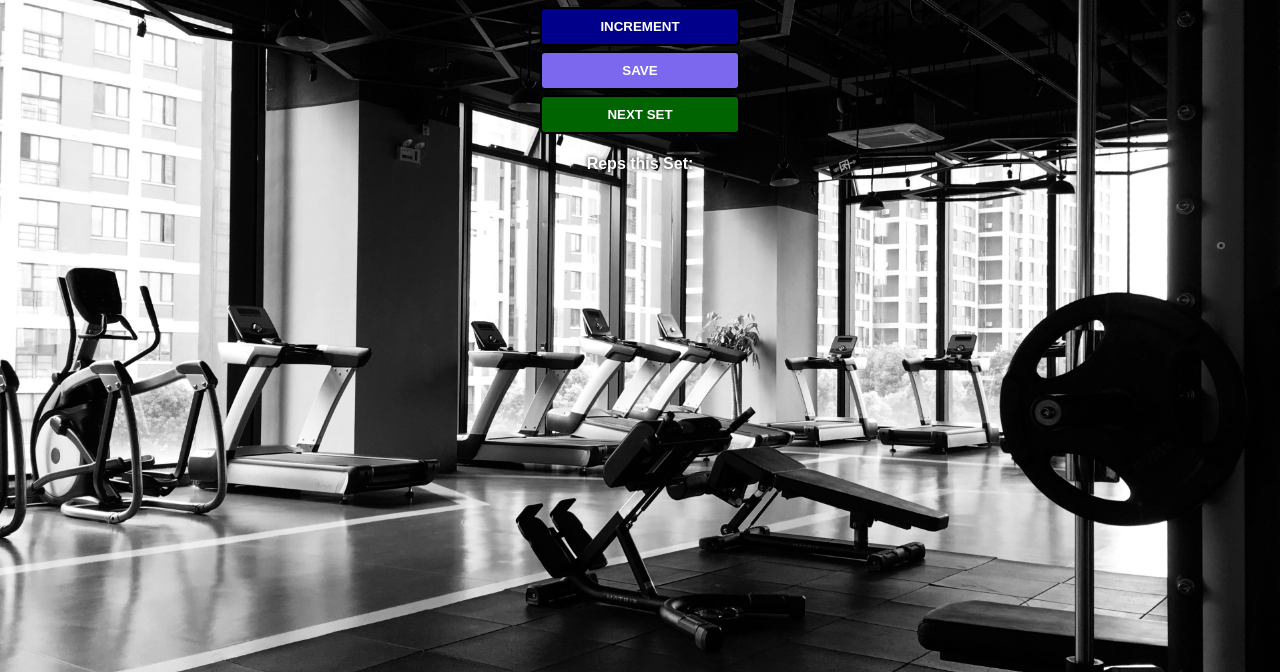
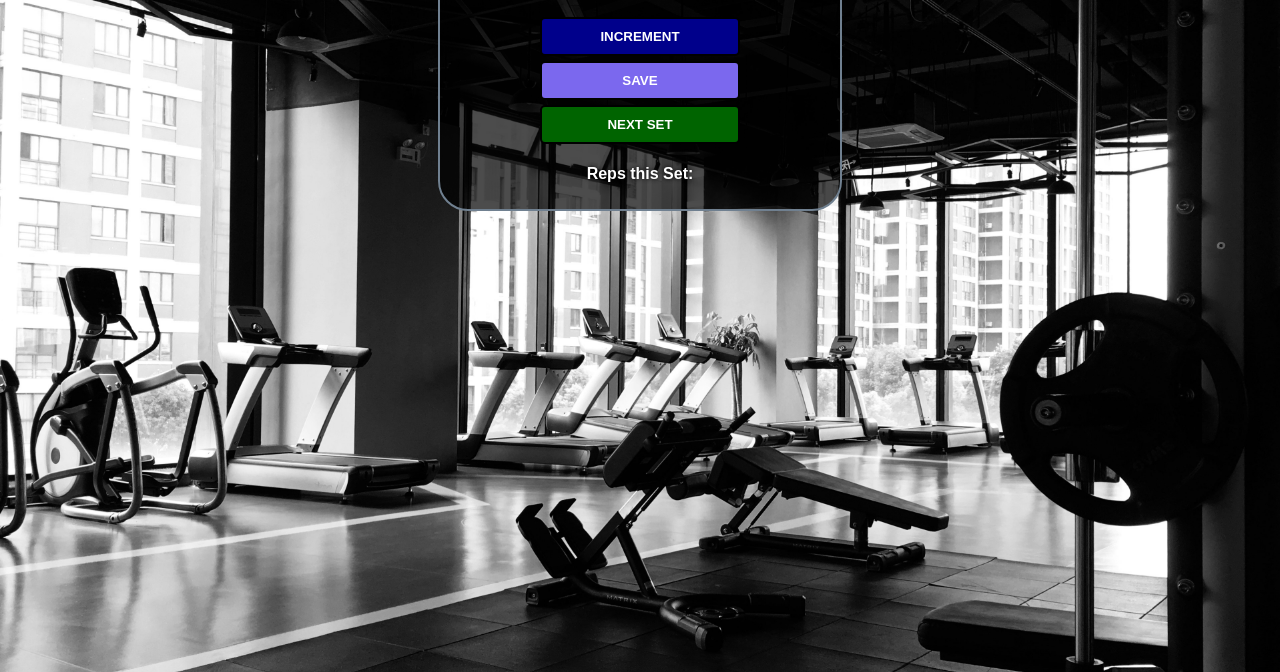
Before and after one commit to MCallaghan86/Scrimba-Projects, a plain HTML site: page rep-counter-app/index.html in a window 1280 px wide. Shown: the part 128-800 px from the top of the page. Drawn offline with Linux system fonts and the light colour scheme.

Commit message:
small css changes

```diff
--- a/rep-counter-app/index.css
+++ b/rep-counter-app/index.css
@@ -12,6 +12,10 @@ body {
 div {
     max-width: 400px;
     margin:auto;
+    background-color: rgba(0, 0, 0, 0.7);
+    padding-bottom: 10px;
+    border-radius: 30px;
+    border: solid 2px slategray;
 }
 
 h1 ,h2,p {
```
